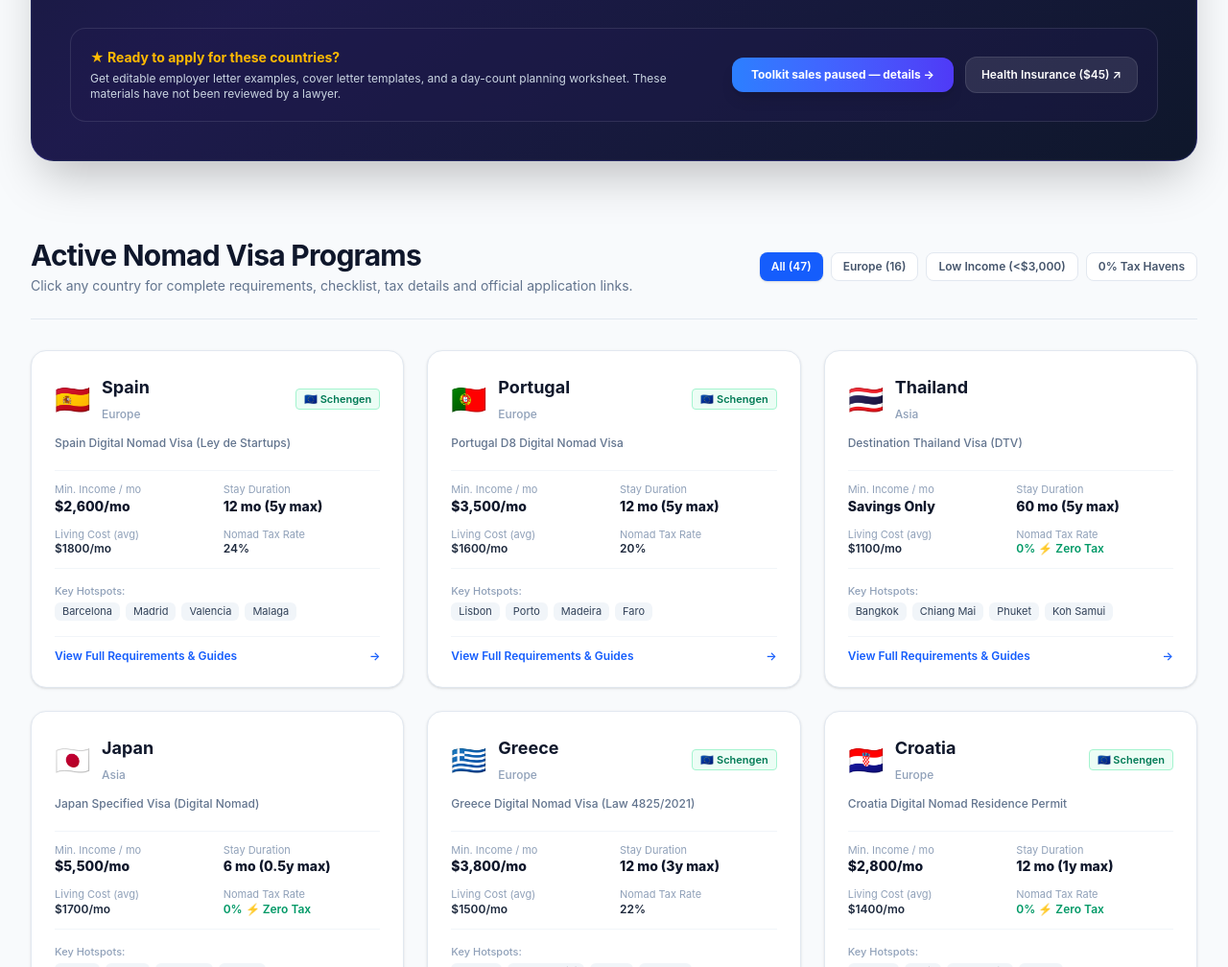
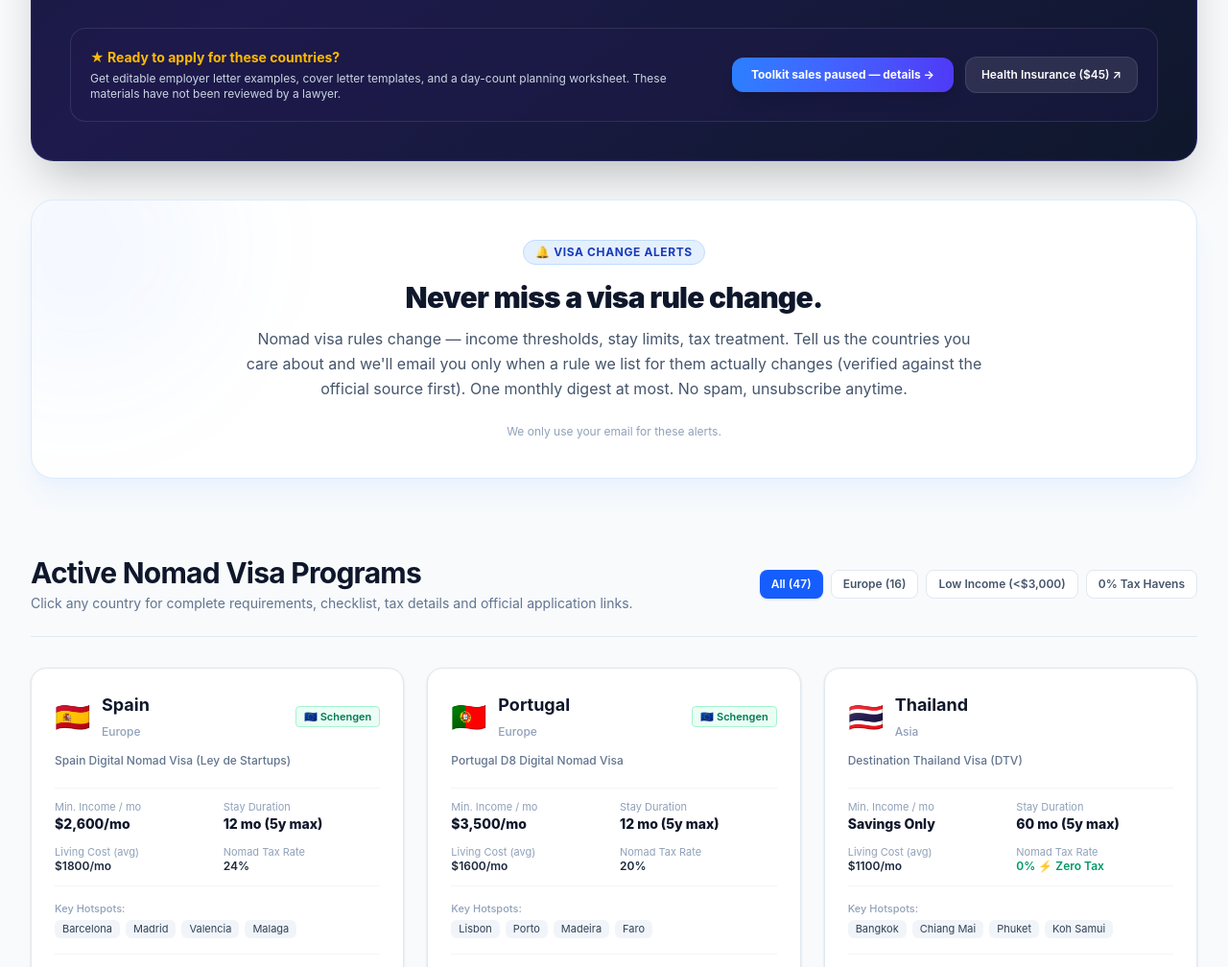
Before and after one commit to yuansent/nomad-matrix, an Astro site: page / in a window 1280 px wide. Shown: the part 1673-2681 px from the top of the page at 96% size. Built offline with nearby package versions, Linux system fonts and the light colour scheme; Astro itself is replaced by a stand-in of ours.

Commit message:
Add Visa Change Alerts signup block

```diff
--- a/src/pages/index.astro
+++ b/src/pages/index.astro
@@ -184,6 +184,28 @@ const schema = {
             </a>
           </div>
         </div>
+      </div>
+    </div>
+  </section>
+
+  <!-- Visa Change Alerts (Kit) -->
+  <section class="max-w-7xl mx-auto px-4 sm:px-6 lg:px-8 my-10">
+    <div class="bg-white rounded-3xl border border-blue-100 shadow-xl shadow-blue-100/40 p-6 sm:p-10 relative overflow-hidden">
+      <div class="absolute -top-24 -left-24 w-72 h-72 bg-blue-500/5 rounded-full blur-3xl pointer-events-none"></div>
+      <div class="max-w-3xl mx-auto text-center relative">
+        <span class="px-3 py-1 bg-blue-100/70 text-blue-800 border border-blue-200 rounded-full text-xs font-bold uppercase tracking-wider inline-flex items-center gap-1.5">
+          <span>🔔 Visa Change Alerts</span>
+        </span>
+        <h2 class="text-2xl sm:text-3xl font-black tracking-tight text-slate-900 mt-4">
+          Never miss a visa rule change.
+        </h2>
+        <p class="text-slate-600 text-sm sm:text-base mt-3 leading-relaxed">
+          Nomad visa rules change — income thresholds, stay limits, tax treatment. Tell us the countries you care about and we'll email you only when a rule we list for them actually changes (verified against the official source first). One monthly digest at most. No spam, unsubscribe anytime.
+        </p>
+        <div class="mt-6 text-left">
+          <script async data-uid="50e91ae3dd" src="https://nomadmatrix.kit.com/50e91ae3dd/index.js"></script>
+        </div>
+        <p class="text-xs text-slate-400 mt-3">We only use your email for these alerts.</p>
       </div>
     </div>
   </section>
```
